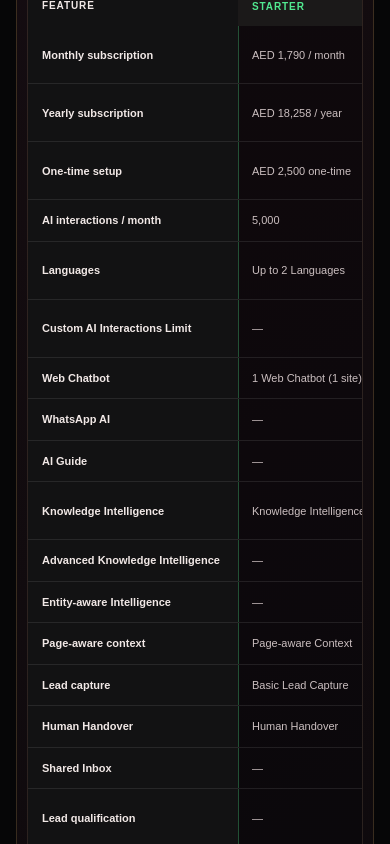
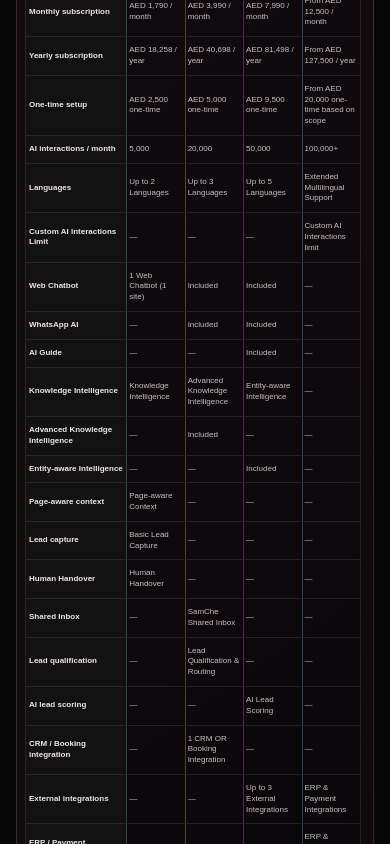
Before and after one commit to samettabak17-blip/samche-ai-website, a Next.js app: page /pricing in a window 390 px wide. Shown: the part 3260-4104 px from the top of the page. Built offline with nearby package versions, Linux system fonts and the light colour scheme.

Commit message:
fix: complete mobile comparison and chat responsive audit

```diff
--- a/app/components/pricing-table.tsx
+++ b/app/components/pricing-table.tsx
@@ -47,7 +47,6 @@ export function PricingTable() {
     </div>
     <section className="comparison-section" aria-labelledby="compare-plans-heading">
       <div className="comparison-heading"><SectionEyebrow>Plan details</SectionEyebrow><h2 id="compare-plans-heading">COMPARE PLANS</h2><p>Compare the approved subscriptions, included allowances, and plan features side by side. An em dash marks a feature not listed as included for that plan.</p></div>
-      <p className="table-scroll-hint">Swipe to compare plans <span aria-hidden="true">→</span></p>
       <div className="comparison-scroll" role="region" aria-label="SamChe AI plan comparison" tabIndex={0}>
         <table className="plan-comparison">
           <thead><tr><th scope="col">FEATURE</th>{plans.map((plan) => <th scope="col" data-plan={plan.slug} key={plan.slug}>{plan.name}</th>)}</tr></thead>
--- a/app/globals.css
+++ b/app/globals.css
@@ -243,7 +243,7 @@ button, a, select, summary { -webkit-tap-highlight-color: transparent; }
 .comparison-heading .eyebrow { margin-bottom:12px; }
 .comparison-heading h2 { margin:0; font-size:clamp(28px,3vw,40px); font-weight:500; letter-spacing:-.05em; }
 .comparison-heading > p { margin:8px 0 0; color:var(--muted); font-size:13px; }
-.comparison-scroll { overflow-x:auto; border:1px solid rgba(220,185,145,.14); border-radius:10px; scrollbar-color:#8d3945 #100b0e; }
+.comparison-scroll { overflow:hidden; border:1px solid rgba(220,185,145,.14); border-radius:10px; scrollbar-color:#8d3945 #100b0e; }
 .plan-comparison { width:100%; min-width:850px; border-collapse:separate; border-spacing:0; background:rgba(7,7,9,.28); }
 .plan-comparison th, .plan-comparison td { padding:12px 14px; border-bottom:1px solid rgba(220,185,145,.1); font-size:11px; line-height:1.5; text-align:left; vertical-align:middle; }
 .plan-comparison thead th { position:sticky; top:0; z-index:3; color:#f8f2ef; background:#1b1015; font-size:10px; letter-spacing:.09em; }
@@ -947,3 +947,39 @@ body { background:radial-gradient(ellipse at 50% -22%,rgba(143,10,30,.23),transp
   .samche-chat-root { right:8px; bottom:8px; }
   .samche-chat-panel { right:8px; bottom:88px; width:calc(100% - 16px); max-height:calc(100dvh - 104px); }
 }
+
+/* Final mobile safety contract: the comparison is a compact matrix, never a swipe surface. */
+@media (max-width:760px) {
+  .new-hero, .new-hero-copy { min-width:0; }
+  .new-hero-copy h1 { overflow-wrap:anywhere; }
+  .comparison-scroll { width:100%; max-width:100%; overflow:hidden; }
+  .plan-comparison { width:100%; min-width:0; table-layout:fixed; }
+  .plan-comparison th:first-child { width:31%; min-width:0; position:static; }
+  .plan-comparison th[data-plan], .plan-comparison td[data-plan] { width:17.25%; min-width:0; }
+  .plan-comparison th, .plan-comparison td { padding:8px 4px; overflow-wrap:anywhere; word-break:break-word; font-size:9px; line-height:1.35; }
+  .plan-comparison thead th { font-size:8px; letter-spacing:.02em; }
+  .table-scroll-hint { display:none; }
+
+  .samche-chat-root { right:max(10px,env(safe-area-inset-right)); bottom:max(10px,env(safe-area-inset-bottom)); width:72px; height:72px; }
+  .samche-chat-panel { position:fixed; right:max(12px,env(safe-area-inset-right)); bottom:calc(82px + env(safe-area-inset-bottom)); width:min(390px,calc(100% - 24px)); height:min(560px,72dvh); max-height:min(560px,calc(100dvh - 96px - env(safe-area-inset-bottom))); padding-bottom:env(safe-area-inset-bottom); }
+  .samche-chat-messages { min-height:0; flex:1 1 auto; overscroll-behavior:contain; }
+  .samche-chat-header, .samche-chat-actions, .samche-lead-card, .samche-chat-form, .samche-chat-disclaimer, .samche-sales-actions { flex:none; }
+  .samche-chat-form { margin-bottom:4px; }
+}
+@media (max-width:430px) {
+  .comparison-section { padding-inline:10px; }
+  .plan-comparison th:first-child { width:30%; }
+  .plan-comparison th[data-plan], .plan-comparison td[data-plan] { width:17.5%; }
+  .plan-comparison th, .plan-comparison td { padding-inline:3px; font-size:8px; }
+  .plan-comparison thead th { font-size:7px; }
+  .samche-chat-panel { right:max(8px,env(safe-area-inset-right)); width:min(390px,calc(100% - 16px)); }
+  .samche-chat-messages { padding-inline:9px; }
+  .samche-message-content { max-width:90%; }
+}
+@media (max-width:350px) {
+  .plan-comparison th:first-child { width:29%; }
+  .plan-comparison th[data-plan], .plan-comparison td[data-plan] { width:17.75%; }
+  .plan-comparison th, .plan-comparison td { padding-inline:2px; font-size:7px; }
+  .plan-comparison thead th { font-size:6.5px; }
+  .samche-chat-panel { right:max(8px,env(safe-area-inset-right)); width:calc(100% - 16px); }
+}
```
Also changed, not shown: 2 other files (tests, documents, lock files or other folders).
